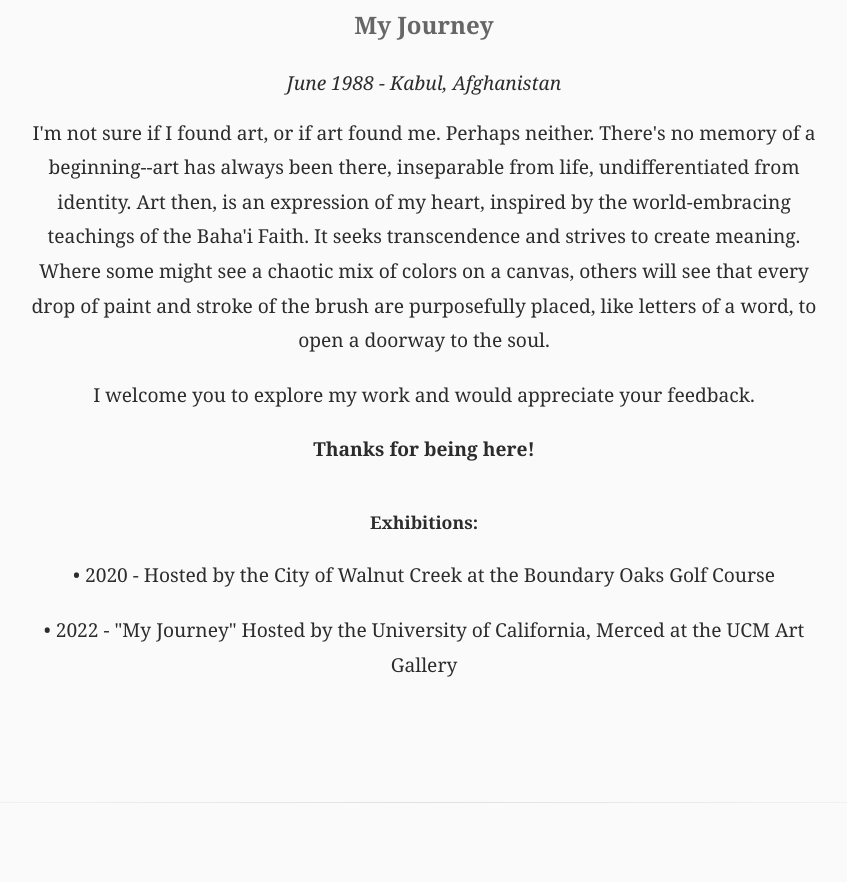
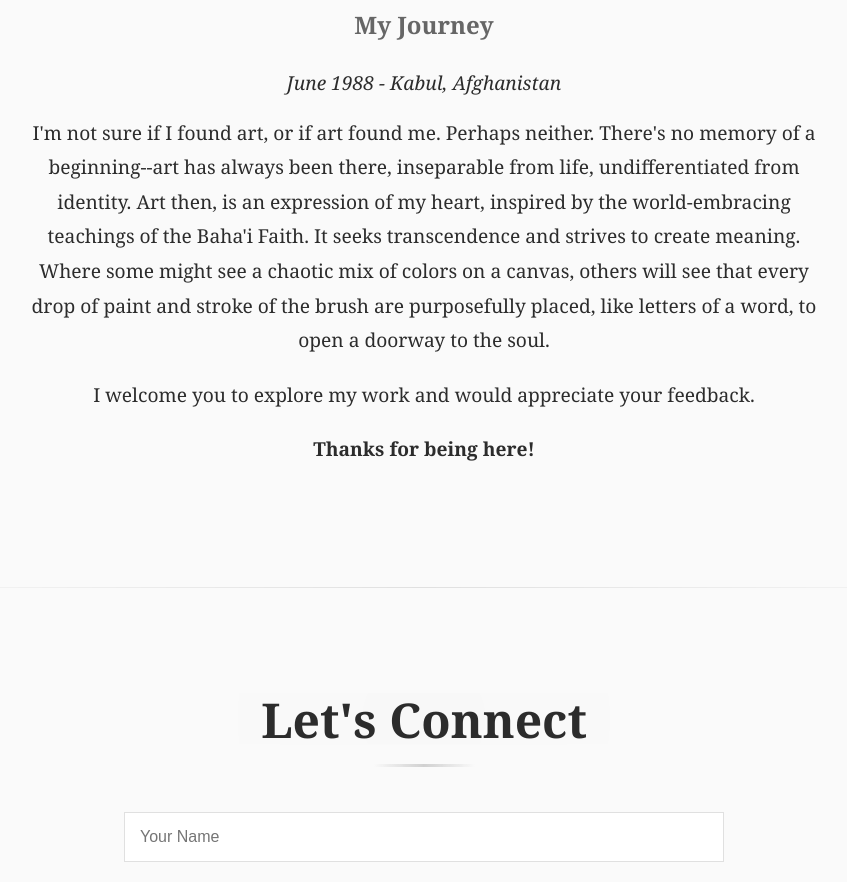
Before and after one commit to mohabbat19/mohabbatahmadi, a plain HTML site: page index.html in a window 1280 px wide. Shown: the part 1747-2629 px from the top of the page, without its empty margins (216-1063 px from the left). Drawn offline with Linux system fonts and the light colour scheme.

Commit message:
Update index.html

```diff
--- a/index.html
+++ b/index.html
@@ -777,6 +777,7 @@
                 </div>
             </a>
 
+            <a href="calligraphy.html" class="portfolio-link">
                 <div class="portfolio-item">
                     <div class="portfolio-bg" style="background: linear-gradient(135deg, #fafafa 0%, #ebebeb 100%);"></div>
                     <div class="portfolio-info">
@@ -784,6 +785,7 @@
                         <p>Traditional and modern calligraphy art</p>
                     </div>
                 </div>
+            </a>
 
             <div class="portfolio-item">
                 <div class="portfolio-bg" style="background: linear-gradient(135deg, #f8f8f8 0%, #e8e8e8 100%);"></div>
@@ -806,10 +808,6 @@
             <p style="margin-top: 20px;">I welcome you to explore my work and would appreciate your feedback.</p>
 
             <p style="margin-top: 20px; font-weight: bold;">Thanks for being here!</p>
-
-            <p style="margin-top: 40px; font-size: 1.1rem;"><strong>Exhibitions:</strong></p>
-            <p style="margin-top: 10px;">• 2020 - Hosted by the City of Walnut Creek at the Boundary Oaks Golf Course</p>
-            <p>• 2022 - "My Journey" Hosted by the University of California, Merced at the UCM Art Gallery</p>
         </div>
     </section>
 
```
Lines whose indentation alone changed are shown as unchanged.
